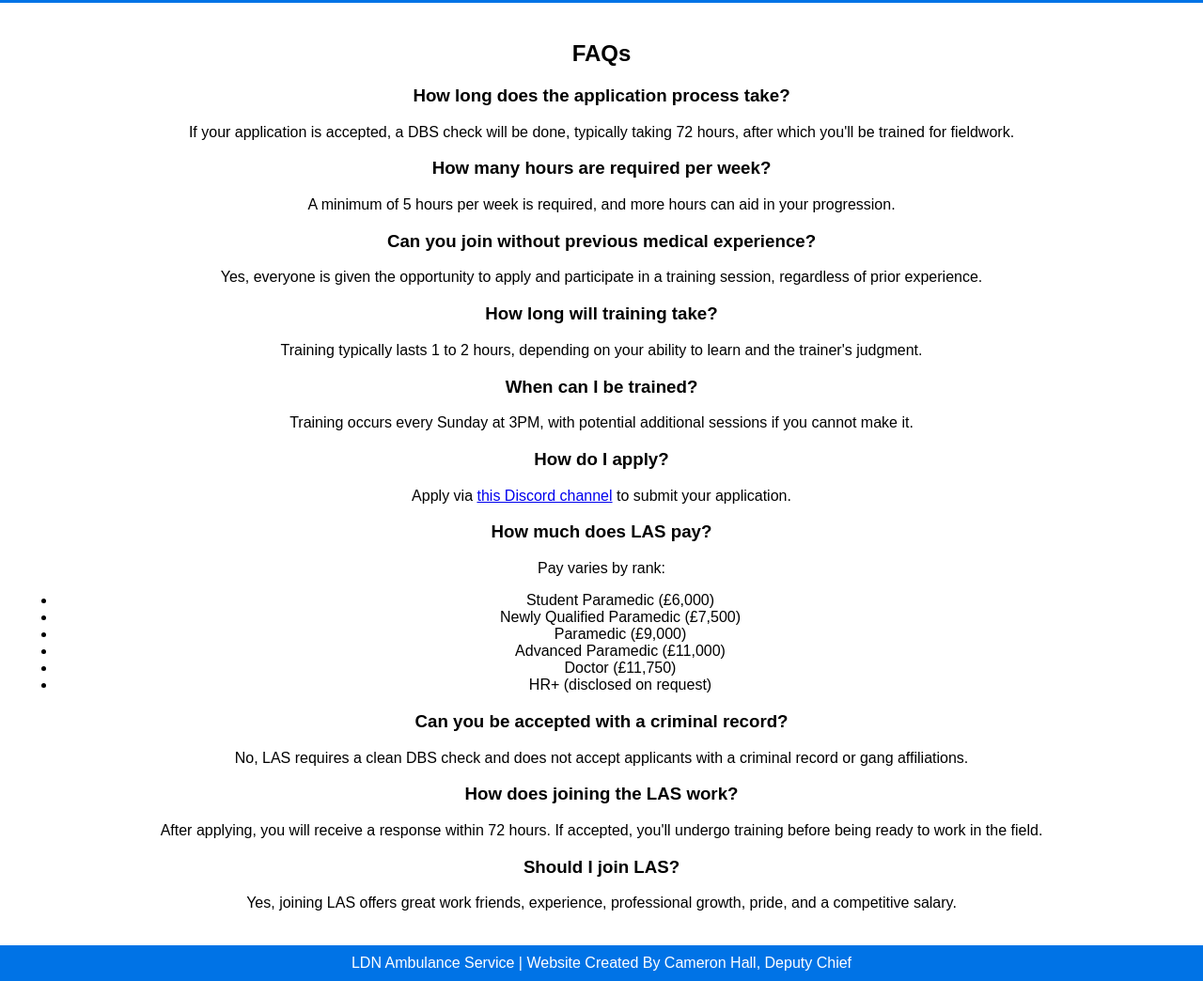
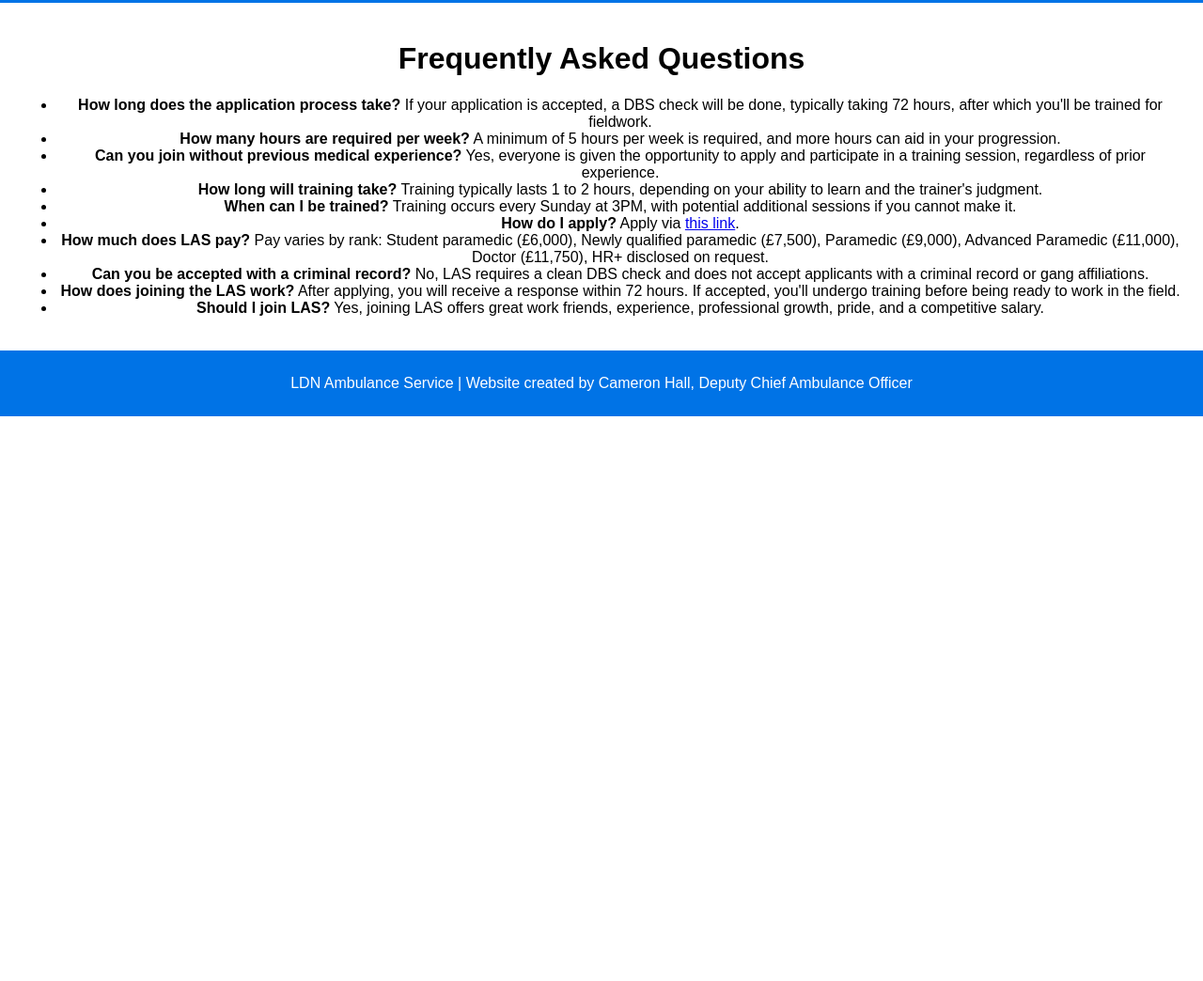
Before and after one commit to cam1232132/laswebsite, a plain HTML site: page faq.html in a window 1280 px wide. Shown: the part 157-1201 px from the top of the page at 94% size. After the commit the page ends 800 px from the top, so only its background shows below. Drawn offline with Linux system fonts and the light colour scheme.

Commit message:
Update faq.html

```diff
--- a/faq.html
+++ b/faq.html
@@ -3,13 +3,14 @@
 <head>
     <meta charset="UTF-8">
     <meta name="viewport" content="width=device-width, initial-scale=1.0">
-    <title>Frequently Asked Questions</title>
+    <title>FAQ | LDN Ambulance Service</title>
     <link rel="stylesheet" href="styles.css">
 </head>
 <body>
-    <header class="topbar">
-        <img src="Images/LAS_primary.png" alt="LDN Ambulance Logo" class="primary-logo">
-        <h1 class="topbar-title">Frequently Asked Questions</h1>
+
+    <!-- Topbar -->
+    <div class="topbar">
+        <img src="Images/LAS_primary.png" alt="LDN Ambulance Service" class="primary-logo">
         <div class="nav-links">
             <a href="overview.html">Overview</a>
             <a href="car_fleet.html">Car Fleet</a>
@@ -17,62 +18,29 @@
             <a href="top_five_hours.html">Top Five Hours</a>
             <a href="faq.html">FAQ</a>
         </div>
-    </header>
-    <main class="content">
-        <section class="faq-section">
-            <h2>FAQs</h2>
-            <div class="faq-item">
-                <h3>How long does the application process take?</h3>
-                <p>If your application is accepted, a DBS check will be done, typically taking 72 hours, after which you'll be trained for fieldwork.</p>
-            </div>
-            <div class="faq-item">
-                <h3>How many hours are required per week?</h3>
-                <p>A minimum of 5 hours per week is required, and more hours can aid in your progression.</p>
-            </div>
-            <div class="faq-item">
-                <h3>Can you join without previous medical experience?</h3>
-                <p>Yes, everyone is given the opportunity to apply and participate in a training session, regardless of prior experience.</p>
-            </div>
-            <div class="faq-item">
-                <h3>How long will training take?</h3>
-                <p>Training typically lasts 1 to 2 hours, depending on your ability to learn and the trainer's judgment.</p>
-            </div>
-            <div class="faq-item">
-                <h3>When can I be trained?</h3>
-                <p>Training occurs every Sunday at 3PM, with potential additional sessions if you cannot make it.</p>
-            </div>
-            <div class="faq-item">
-                <h3>How do I apply?</h3>
-                <p>Apply via <a href="https://discord.com/channels/1030962581340426331/1057367907295834232" target="_blank">this Discord channel</a> to submit your application.</p>
-            </div>
-            <div class="faq-item">
-                <h3>How much does LAS pay?</h3>
-                <p>Pay varies by rank:</p>
-                <ul>
-                    <li>Student Paramedic (£6,000)</li>
-                    <li>Newly Qualified Paramedic (£7,500)</li>
-                    <li>Paramedic (£9,000)</li>
-                    <li>Advanced Paramedic (£11,000)</li>
-                    <li>Doctor (£11,750)</li>
-                    <li>HR+ (disclosed on request)</li>
-                </ul>
-            </div>
-            <div class="faq-item">
-                <h3>Can you be accepted with a criminal record?</h3>
-                <p>No, LAS requires a clean DBS check and does not accept applicants with a criminal record or gang affiliations.</p>
-            </div>
-            <div class="faq-item">
-                <h3>How does joining the LAS work?</h3>
-                <p>After applying, you will receive a response within 72 hours. If accepted, you'll undergo training before being ready to work in the field.</p>
-            </div>
-            <div class="faq-item">
-                <h3>Should I join LAS?</h3>
-                <p>Yes, joining LAS offers great work friends, experience, professional growth, pride, and a competitive salary.</p>
-            </div>
-        </section>
-    </main>
-    <footer class="footer">
-        LDN Ambulance Service | Website Created By Cameron Hall, Deputy Chief
-    </footer>
+    </div>
+
+    <!-- FAQ Content -->
+    <div class="content">
+        <h1>Frequently Asked Questions</h1>
+        <ul>
+            <li><strong>How long does the application process take?</strong> If your application is accepted, a DBS check will be done, typically taking 72 hours, after which you'll be trained for fieldwork.</li>
+            <li><strong>How many hours are required per week?</strong> A minimum of 5 hours per week is required, and more hours can aid in your progression.</li>
+            <li><strong>Can you join without previous medical experience?</strong> Yes, everyone is given the opportunity to apply and participate in a training session, regardless of prior experience.</li>
+            <li><strong>How long will training take?</strong> Training typically lasts 1 to 2 hours, depending on your ability to learn and the trainer's judgment.</li>
+            <li><strong>When can I be trained?</strong> Training occurs every Sunday at 3PM, with potential additional sessions if you cannot make it.</li>
+            <li><strong>How do I apply?</strong> Apply via <a href="https://discord.com/channels/1030962581340426331/1057367907295834232">this link</a>.</li>
+            <li><strong>How much does LAS pay?</strong> Pay varies by rank: Student paramedic (£6,000), Newly qualified paramedic (£7,500), Paramedic (£9,000), Advanced Paramedic (£11,000), Doctor (£11,750), HR+ disclosed on request.</li>
+            <li><strong>Can you be accepted with a criminal record?</strong> No, LAS requires a clean DBS check and does not accept applicants with a criminal record or gang affiliations.</li>
+            <li><strong>How does joining the LAS work?</strong> After applying, you will receive a response within 72 hours. If accepted, you'll undergo training before being ready to work in the field.</li>
+            <li><strong>Should I join LAS?</strong> Yes, joining LAS offers great work friends, experience, professional growth, pride, and a competitive salary.</li>
+        </ul>
+    </div>
+
+    <!-- Footer -->
+    <div class="footer">
+        <p>LDN Ambulance Service | Website created by Cameron Hall, Deputy Chief Ambulance Officer</p>
+    </div>
+
 </body>
 </html>
```
